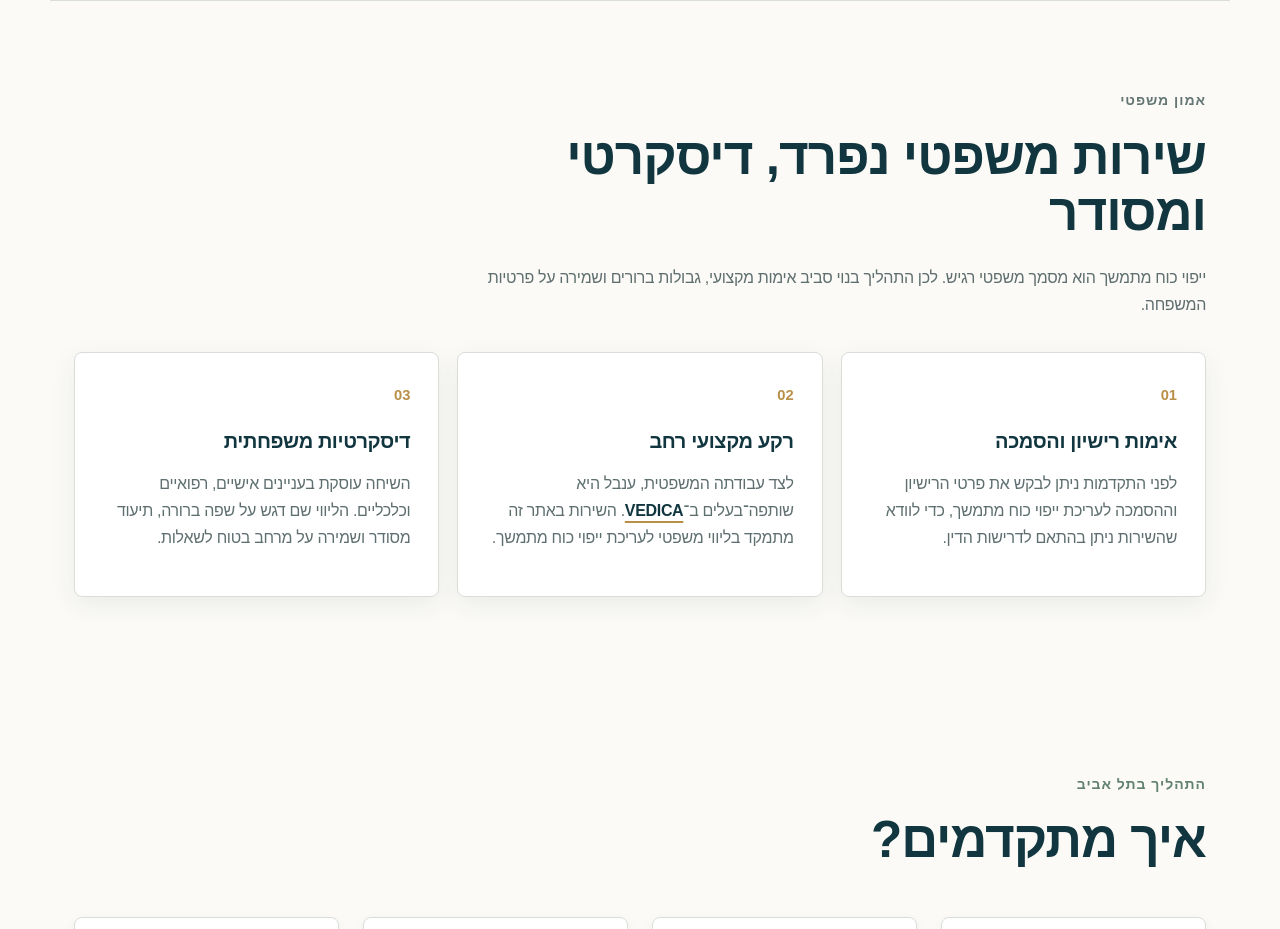
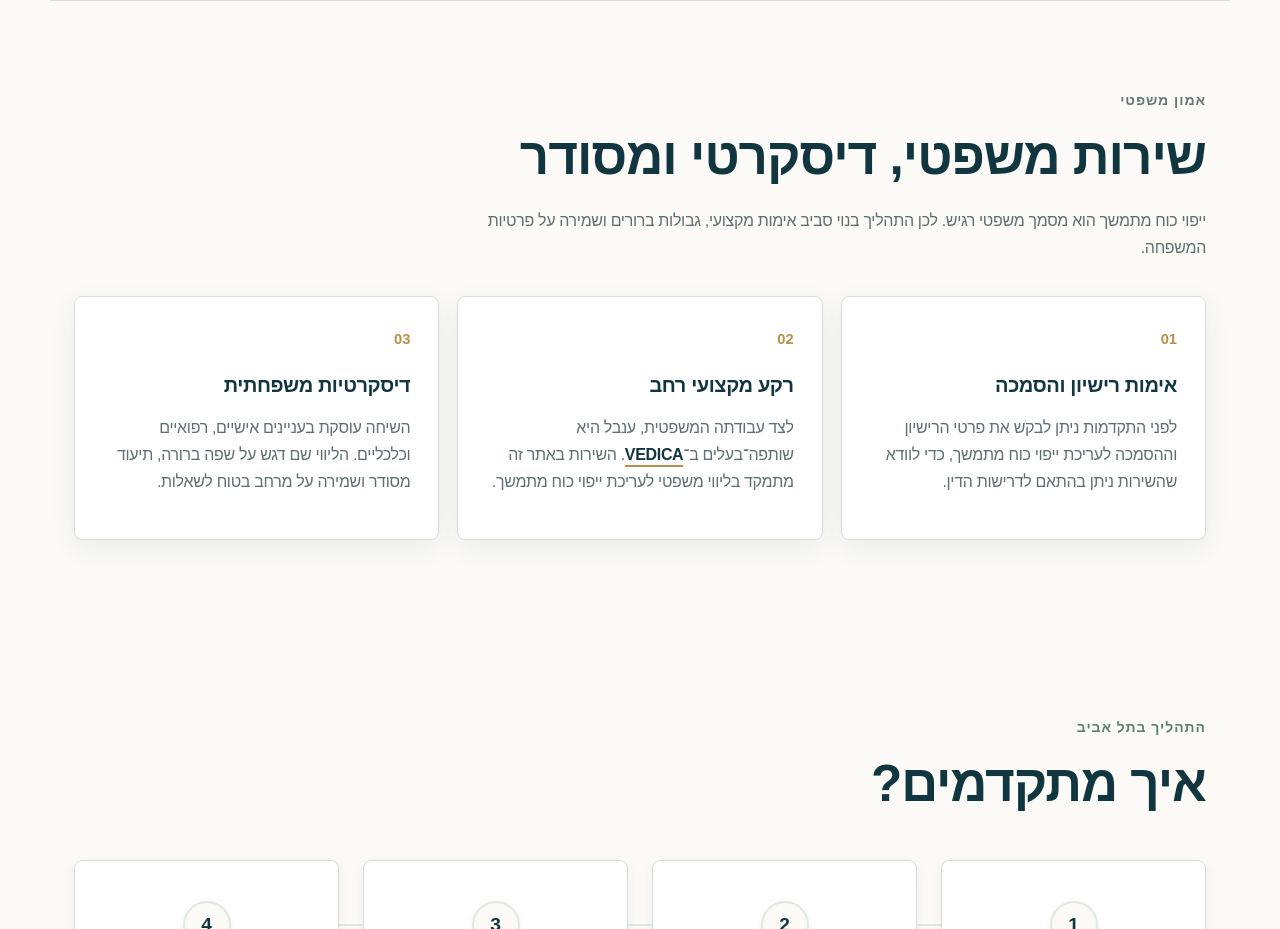
Before and after one commit to SarielGil/inbal-continuous-poa-tel-aviv, a website: page index.html in a window 1280 px wide. Shown: the part 2360-3289 px from the top of the page. Drawn offline with Linux system fonts and the light colour scheme.

Commit message:
Refine legal service heading

```diff
--- a/index.html
+++ b/index.html
@@ -308,7 +308,7 @@
     <section class="section legal-credentials">
       <div class="section__heading">
         <p class="eyebrow">אמון משפטי</p>
-        <h2>שירות משפטי נפרד, דיסקרטי ומסודר</h2>
+        <h2>שירות משפטי, דיסקרטי ומסודר</h2>
         <p>
           ייפוי כוח מתמשך הוא מסמך משפטי רגיש. לכן התהליך בנוי סביב אימות מקצועי, גבולות ברורים ושמירה על פרטיות המשפחה.
         </p>
```
